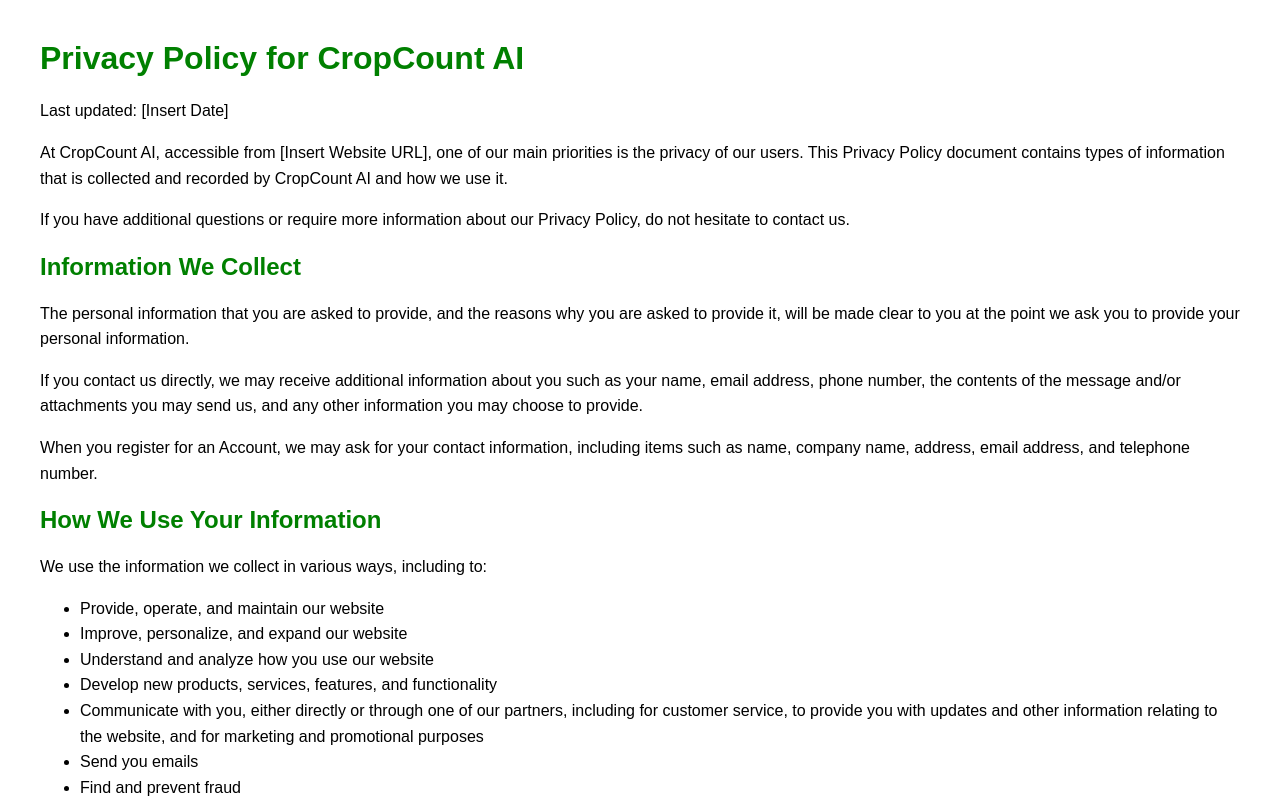
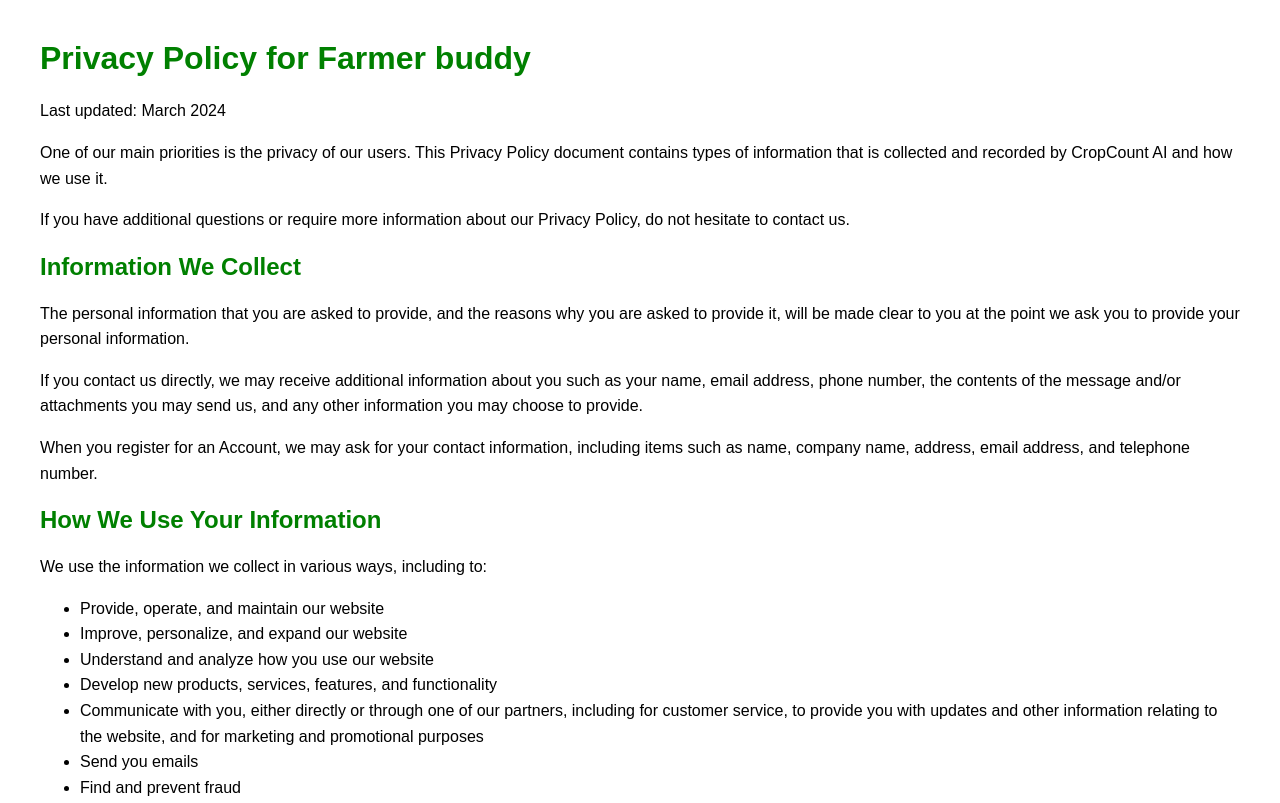
Before and after one commit to souvikm99/MyPortfolio, a plain HTML site: page privacy.html in a window 1280 px wide. Shown: the top 803 px of the page. Drawn offline with Linux system fonts and the light colour scheme.

Commit message:
privacy page added

```diff
--- a/privacy.html
+++ b/privacy.html
@@ -21,10 +21,10 @@
     </style>
 </head>
 <body>
-    <h1>Privacy Policy for CropCount AI</h1>
-    <p>Last updated: [Insert Date]</p>
+    <h1>Privacy Policy for Farmer buddy</h1>
+    <p>Last updated: March 2024</p>
 
-    <p>At CropCount AI, accessible from [Insert Website URL], one of our main priorities is the privacy of our users. This Privacy Policy document contains types of information that is collected and recorded by CropCount AI and how we use it.</p>
+    <p>One of our main priorities is the privacy of our users. This Privacy Policy document contains types of information that is collected and recorded by CropCount AI and how we use it.</p>
 
     <p>If you have additional questions or require more information about our Privacy Policy, do not hesitate to contact us.</p>
 
```
